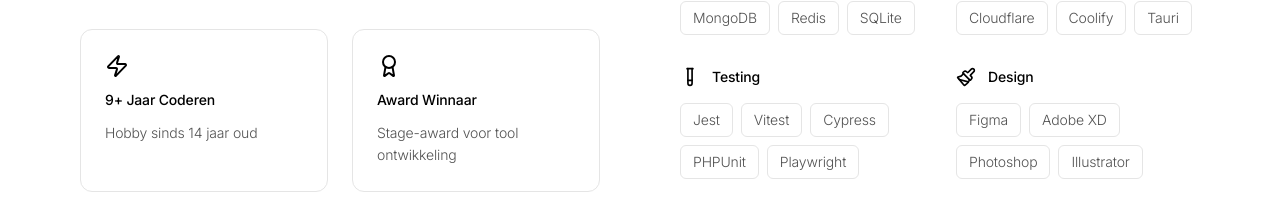
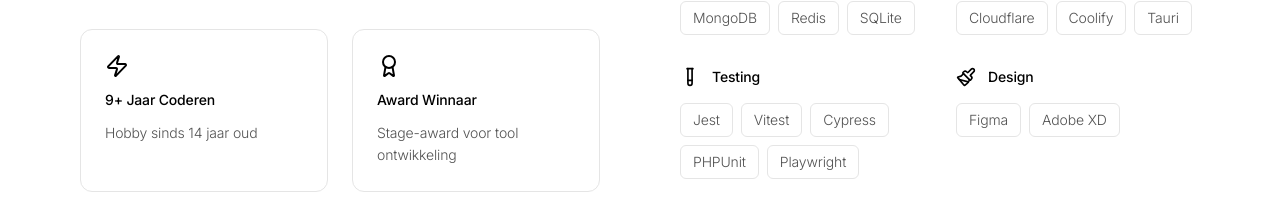
Before and after one commit to dionvanhecke/portfolio-revised, a Next.js app: page / in a window 1280 px wide. Shown: the part 1880-2096 px from the top of the page. Built offline with nearby package versions, Linux system fonts and the light colour scheme.

Commit message:
Fix: remove less used skills

```diff
--- a/src/components/About.tsx
+++ b/src/components/About.tsx
@@ -29,7 +29,7 @@ const About = () => {
       'Jest', 'Vitest', 'Cypress', 'PHPUnit', 'Playwright'
     ],
     design: [
-      'Figma', 'Adobe XD', 'Photoshop', 'Illustrator'
+      'Figma', 'Adobe XD'
     ]
   }
 
```
